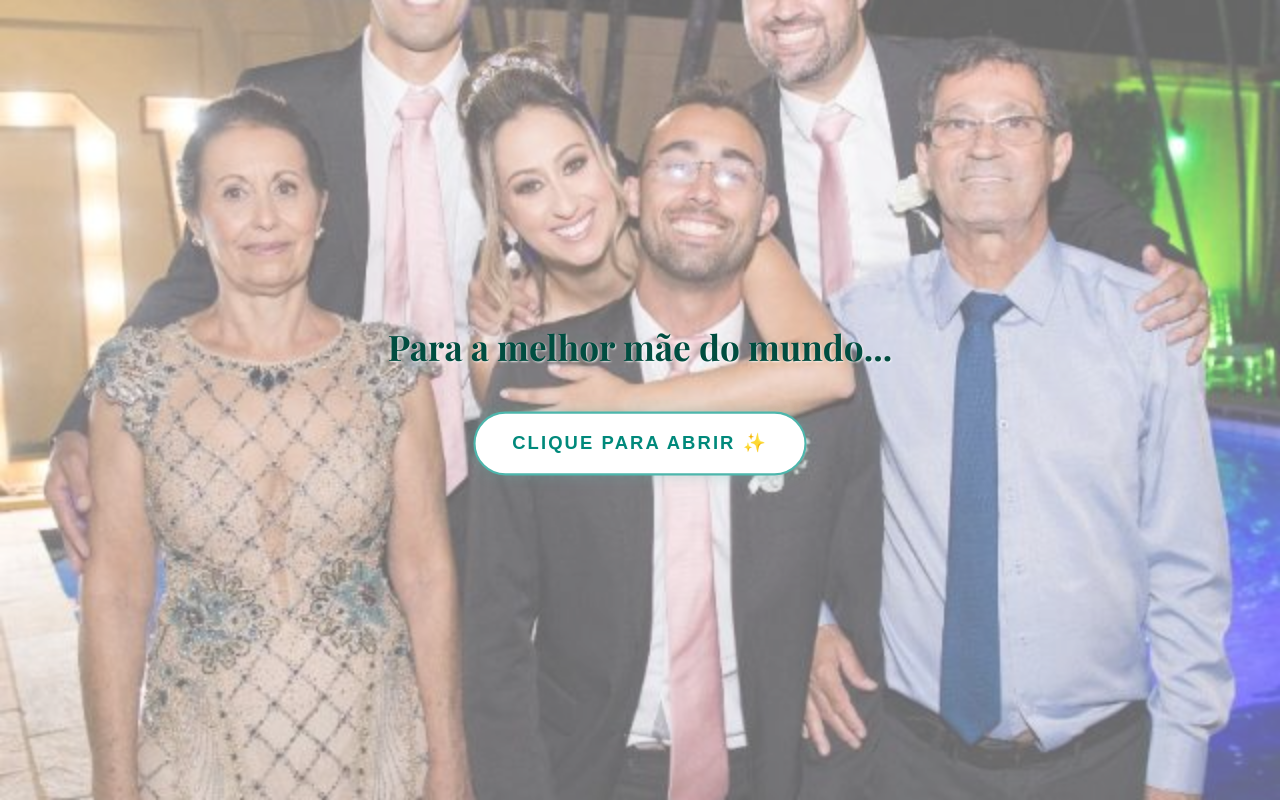
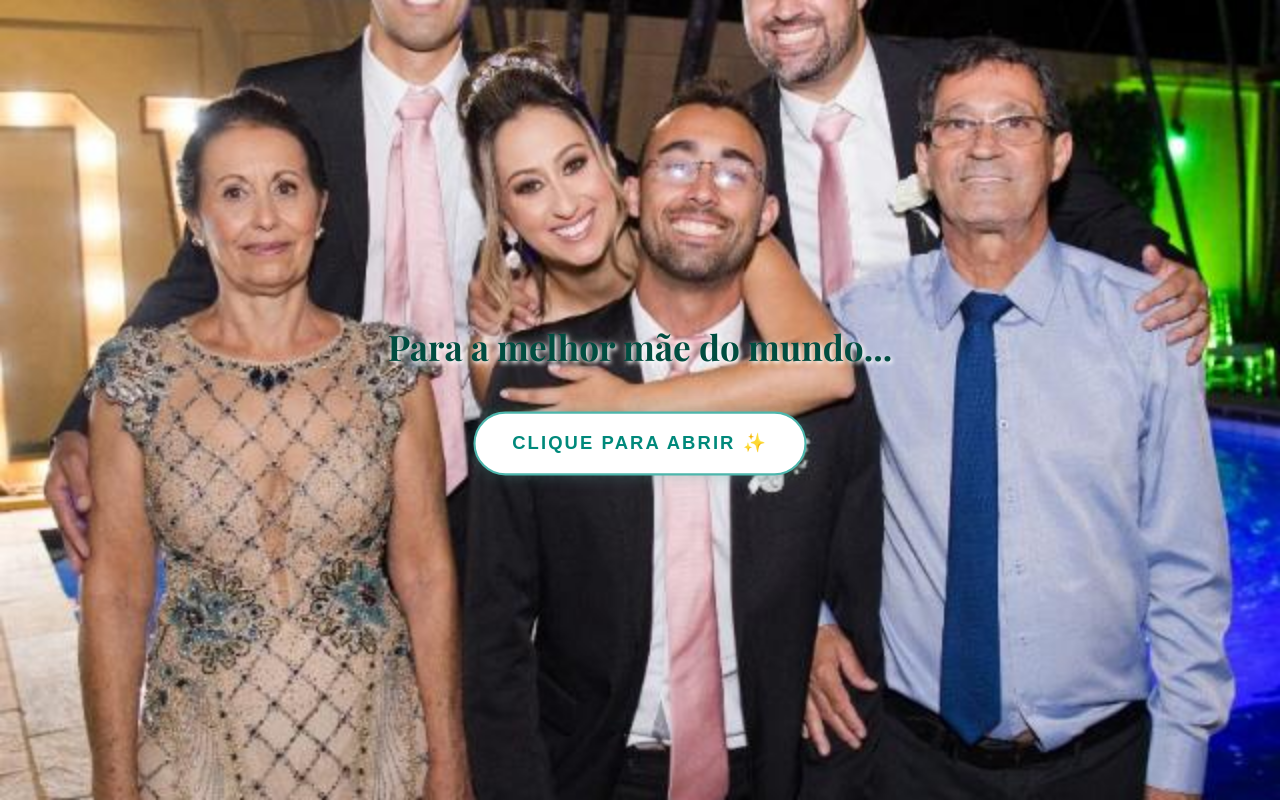
Before and after one commit to Paulovab/Mae, a plain HTML site: page index.html in a window 1280 px wide. Drawn offline with nearby package versions, Linux system fonts and the light colour scheme.

Commit message:
Update index.html

```diff
--- a/index.html
+++ b/index.html
@@ -14,8 +14,8 @@
     }
 
     body {
-      /* Modificado: gradiente removido ou tornado transparente para máxima nitidez */
-      background-image: linear-gradient(rgba(0, 0, 0, 0), rgba(0, 0, 0, 0)), url('./assets/fotos/foto3.jpg');
+      /* Fundo principal configurado para ser nítido */
+      background-image: url('./assets/fotos/foto3.jpg');
       background-size: cover;
       background-position: center;
       background-attachment: fixed;
@@ -38,8 +38,8 @@
       justify-content: center;
       align-items: center;
       text-align: center;
-      /* Modificado: background rgba reduzido para 0.4 para a foto aparecer com clareza */
-      background: rgba(255, 255, 255, 0.4);
+      /* ALTERAÇÃO AQUI: Background removido para a foto de fundo ficar nítida como no slider */
+      background: transparent;
       padding: 20px;
       position: fixed;
       z-index: 2000;
@@ -61,6 +61,7 @@
       color: #00897b;
       animation: pulseBtn 2s infinite;
       transition: all 0.3s;
+      box-shadow: 0 4px 15px rgba(0,0,0,0.2);
     }
 
     @keyframes pulseBtn {
@@ -95,8 +96,8 @@
       font-size: 2.2rem;
       margin-bottom: 20px;
       line-height: 1.2;
-      /* Adicionado: sombra leve para garantir leitura sobre o fundo nítido */
-      text-shadow: 1px 1px 2px rgba(255,255,255,0.8);
+      /* Sombra reforçada para leitura sobre a foto nítida */
+      text-shadow: 2px 2px 4px rgba(255,255,255,1), 0 0 10px rgba(255,255,255,0.5);
     }
 
     .mensagem-fofa {
```
